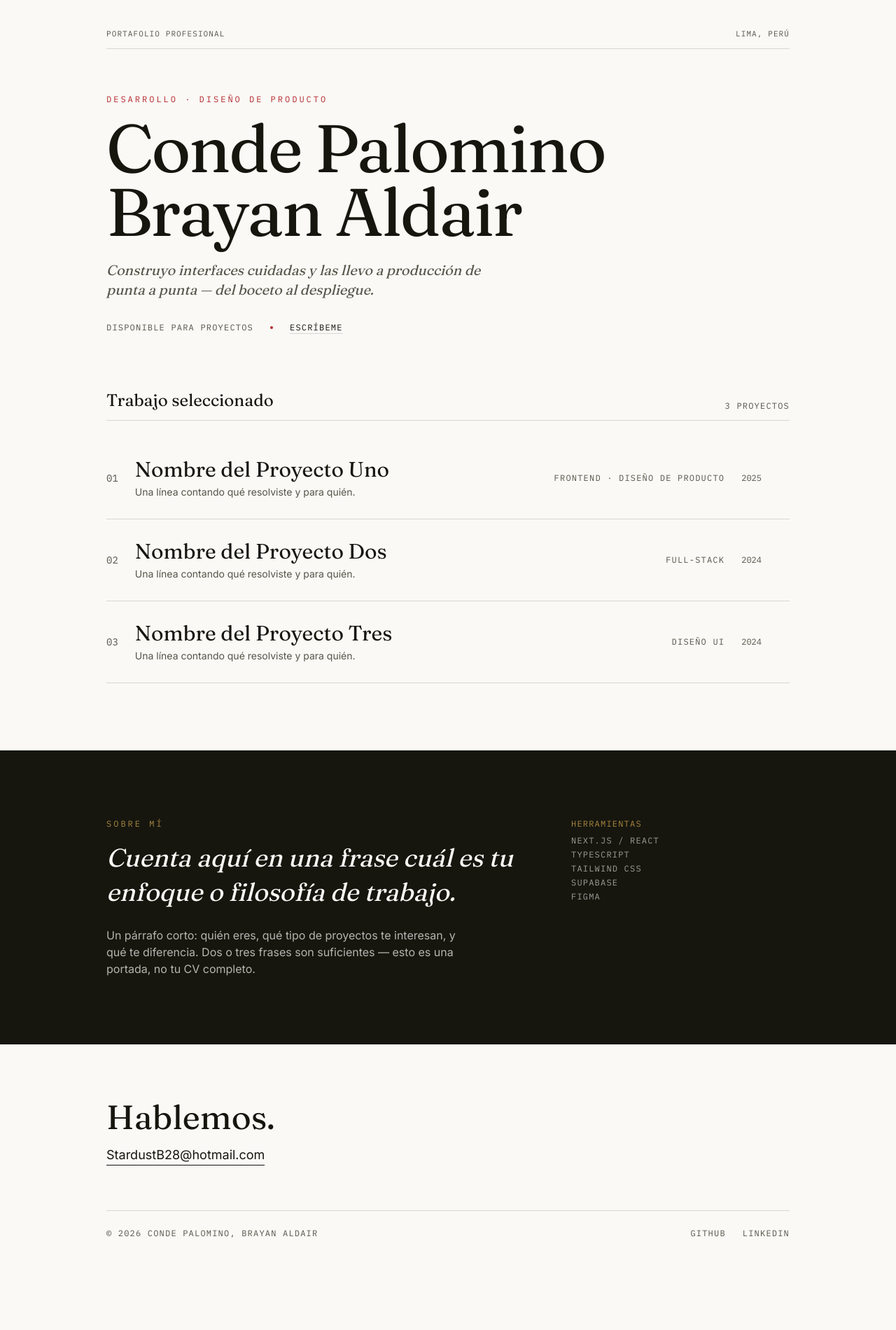
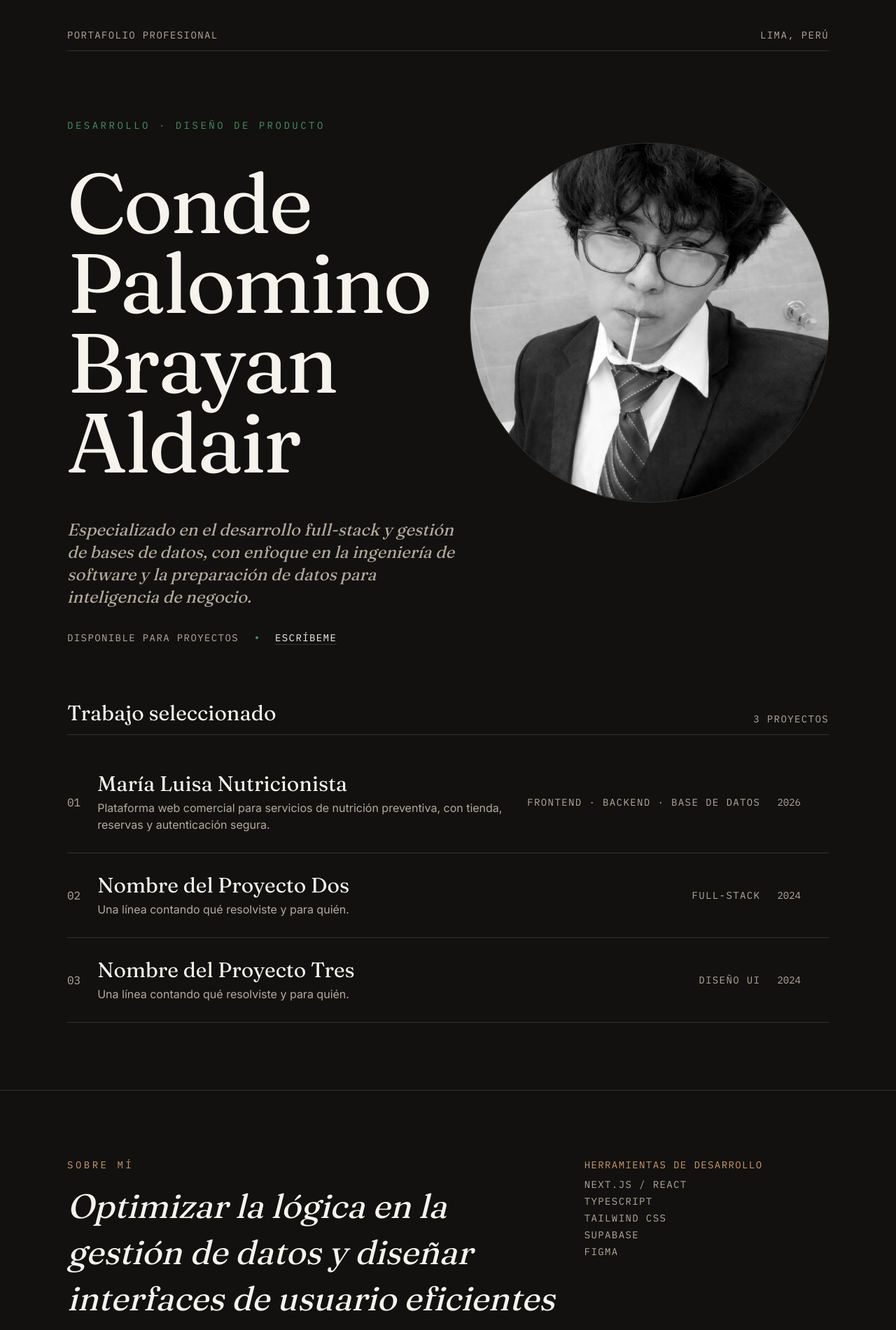
Before and after one commit to stardustb28-2003/portafolio-personal, a Next.js app: page / in a window 1280 px wide. Shown: the top 1900 px of the page at 70% size. Before the commit the page ends 1850 px from the top, so only its background shows below. Built offline with nearby package versions, Linux system fonts and the light colour scheme.

Commit message:
post cambios a color negro

```diff
--- /dev/null
+++ b/app/components/Reveal.tsx
@@ -0,0 +1,47 @@
+"use client";
+
+import { useEffect, useRef, useState } from "react";
+
+export default function Reveal({
+  children,
+  className = "",
+  delay = 0,
+  as: Tag = "div",
+}: {
+  children: React.ReactNode;
+  className?: string;
+  delay?: number;
+  as?: "div" | "li";
+}) {
+  const ref = useRef<HTMLDivElement & HTMLLIElement>(null);
+  const [visible, setVisible] = useState(false);
+
+  useEffect(() => {
+    const el = ref.current;
+    if (!el) return;
+
+    const observer = new IntersectionObserver(
+      ([entry]) => {
+        if (entry.isIntersecting) {
+          setVisible(true);
+        }
+      },
+      { threshold: 0.15, rootMargin: "0px 0px -10% 0px" }
+    );
+
+    observer.observe(el);
+    return () => observer.disconnect();
+  }, []);
+
+  return (
+    <Tag
+      ref={ref}
+      className={`transition-all duration-700 ease-out ${
+        visible ? "translate-y-0 opacity-100" : "translate-y-8 opacity-0"
+      } ${className}`}
+      style={{ transitionDelay: visible ? `${delay}ms` : "0ms" }}
+    >
+      {children}
+    </Tag>
+  );
+}
--- a/app/globals.css
+++ b/app/globals.css
@@ -1,12 +1,12 @@
 @import "tailwindcss";
 
 @theme inline {
-  --color-paper: #faf9f5;
-  --color-ink: #16160f;
-  --color-ink-soft: #55554a;
-  --color-signal: #b5282e;
-  --color-gold: #a9863f;
-  --color-hairline: #16160f26;
+  --color-paper: #121110;
+  --color-ink: #f5f3ec;
+  --color-ink-soft: #b3ab9c;
+  --color-signal: #4a8f5f;
+  --color-gold: #c99a6b;
+  --color-hairline: #f5f3ec26;
 
   --font-display: var(--font-display);
   --font-body: var(--font-body);
--- a/app/page.tsx
+++ b/app/page.tsx
@@ -1,10 +1,14 @@
+import Image from "next/image";
+import Reveal from "./components/Reveal";
+
 const work = [
   {
     n: "01",
-    title: "Nombre del Proyecto Uno",
-    role: "Frontend · Diseño de producto",
-    year: "2025",
-    desc: "Una línea contando qué resolviste y para quién.",
+    title: "María Luisa Nutricionista",
+    role: "Frontend · Backend · Base de datos",
+    year: "2026",
+    desc: "Plataforma web comercial para servicios de nutrición preventiva, con tienda, reservas y autenticación segura.",
+    link: "https://nutricionistamarialuisa.vercel.app/",
   },
   {
     n: "02",
@@ -12,6 +16,7 @@ const work = [
     role: "Full-stack",
     year: "2024",
     desc: "Una línea contando qué resolviste y para quién.",
+    link: "#",
   },
   {
     n: "03",
@@ -19,97 +24,129 @@ const work = [
     role: "Diseño UI",
     year: "2024",
     desc: "Una línea contando qué resolviste y para quién.",
+    link: "#",
   },
 ];
 
 export default function Home() {
   return (
     <main className="min-h-screen bg-paper text-ink">
-      <header className="mx-auto max-w-5xl px-6 pt-10">
-        <div className="flex items-baseline justify-between border-b border-hairline pb-3 font-mono text-[11px] uppercase tracking-widest text-ink-soft">
+      <header className="mx-auto max-w-5xl px-4 pt-6 sm:px-6 sm:pt-10 lg:px-8 xl:max-w-6xl">
+        <div className="flex items-baseline justify-between border-b border-hairline pb-3 font-mono text-xs uppercase tracking-widest text-ink-soft sm:text-sm">
           <span>Portafolio Profesional</span>
           <span>Lima, Perú</span>
         </div>
       </header>
 
-      <section className="mx-auto max-w-5xl px-6 pt-16 pb-20">
-        <p className="font-mono text-xs uppercase tracking-[0.25em] text-signal">
+      <section className="mx-auto max-w-5xl px-4 pt-10 pb-14 sm:px-6 sm:pt-16 sm:pb-20 lg:px-8 lg:pt-24 xl:max-w-6xl">
+        <Reveal>
+          <p className="font-mono text-sm uppercase tracking-[0.25em] text-signal">
             Desarrollo · Diseño de producto
           </p>
-        <h1 className="mt-4 font-[family-name:var(--font-display)] text-[13vw] leading-[0.95] tracking-tight sm:text-7xl md:text-8xl">
+        </Reveal>
+        <Reveal delay={80}>
+          <div className="mt-4 flex items-center gap-4 sm:gap-6 lg:gap-8">
+            <h1 className="font-[family-name:var(--font-display)] text-[clamp(2.75rem,11vw,7.5rem)] leading-[0.95] tracking-tight">
               Conde Palomino Brayan Aldair
             </h1>
-        <p className="mt-6 max-w-xl font-[family-name:var(--font-display)] text-xl italic text-ink-soft">
-          Construyo interfaces cuidadas y las llevo a producción de punta a
-          punta — del boceto al despliegue.
+            <div className="relative h-64 w-64 shrink-0 overflow-hidden rounded-full ring-1 ring-hairline sm:h-96 sm:w-96 lg:h-[32rem] lg:w-[32rem]">
+              <Image
+                src="/Foto.webp"
+                alt="Foto de Brayan Conde Palomino"
+                fill
+                sizes="(min-width: 1024px) 512px, (min-width: 640px) 384px, 256px"
+                className="object-cover"
+                priority
+              />
+            </div>
+          </div>
+        </Reveal>
+        <Reveal delay={160}>
+          <p className="mt-6 max-w-xl font-[family-name:var(--font-display)] text-lg italic text-ink-soft sm:text-xl lg:text-2xl">
+            Especializado en el desarrollo full-stack y gestión de bases de datos,
+            con enfoque en la ingeniería de software y la preparación de datos para
+            inteligencia de negocio.
           </p>
-        <div className="mt-8 flex flex-wrap items-center gap-x-6 gap-y-2 font-mono text-xs uppercase tracking-widest text-ink-soft">
+        </Reveal>
+        <Reveal delay={240}>
+          <div className="mt-8 flex flex-wrap items-center gap-x-6 gap-y-2 font-mono text-sm uppercase tracking-widest text-ink-soft">
             <span>Disponible para proyectos</span>
             <span className="h-1 w-1 rounded-full bg-signal" />
             <a href="#contacto" className="text-ink underline decoration-hairline underline-offset-4 hover:text-signal">
               Escríbeme
             </a>
           </div>
+        </Reveal>
       </section>
 
-      <section id="trabajo" className="mx-auto max-w-5xl px-6 pb-24">
+      <section id="trabajo" className="mx-auto max-w-5xl px-4 pb-16 sm:px-6 sm:pb-24 lg:px-8 xl:max-w-6xl">
+        <Reveal>
           <div className="mb-6 flex items-end justify-between border-b border-hairline pb-3">
-          <h2 className="font-[family-name:var(--font-display)] text-2xl">
+            <h2 className="font-[family-name:var(--font-display)] text-xl sm:text-2xl lg:text-3xl">
               Trabajo seleccionado
             </h2>
-          <span className="font-mono text-xs uppercase tracking-widest text-ink-soft">
+            <span className="font-mono text-xs uppercase tracking-widest text-ink-soft sm:text-sm">
               {work.length} proyectos
             </span>
           </div>
+        </Reveal>
 
         <ul>
-          {work.map((item) => (
-            <li key={item.n} className="group border-b border-hairline">
-              <a href="#" className="flex items-center gap-6 py-7">
-                <span className="font-mono text-sm text-ink-soft">
+          {work.map((item, i) => (
+            <Reveal key={item.n} as="li" delay={i * 100} className="group border-b border-hairline">
+              <a href={item.link} target={item.link.startsWith("http") ? "_blank" : undefined} rel="noopener noreferrer" className="flex items-center gap-3 py-5 sm:gap-6 sm:py-7">
+                <span className="font-mono text-sm text-ink-soft sm:text-base">
                   {item.n}
                 </span>
 
-                <div className="flex-1">
-                  <h3 className="font-[family-name:var(--font-display)] text-2xl transition-colors group-hover:text-signal sm:text-3xl">
+                <div className="min-w-0 flex-1">
+                  <h3 className="font-[family-name:var(--font-display)] text-lg transition-colors group-hover:text-signal sm:text-2xl lg:text-3xl">
                     {item.title}
                   </h3>
-                  <p className="mt-1 text-sm text-ink-soft">{item.desc}</p>
+                  <p className="mt-1 line-clamp-2 text-sm text-ink-soft sm:line-clamp-none sm:text-base">{item.desc}</p>
                 </div>
 
-                <span className="hidden font-mono text-xs uppercase tracking-widest text-ink-soft sm:block">
+                <span className="hidden font-mono text-sm uppercase tracking-widest text-ink-soft md:block">
                   {item.role}
                 </span>
-                <span className="font-mono text-xs text-ink-soft">
+                <span className="font-mono text-sm text-ink-soft">
                   {item.year}
                 </span>
-                <span className="translate-x-0 text-signal opacity-0 transition-all group-hover:translate-x-1 group-hover:opacity-100">
+                <span className="hidden translate-x-0 text-signal opacity-0 transition-all group-hover:translate-x-1 group-hover:opacity-100 sm:inline-block">
                   →
                 </span>
               </a>
-            </li>
+            </Reveal>
           ))}
         </ul>
       </section>
 
-      <section id="sobre-mi" className="border-t border-hairline bg-ink text-paper">
-        <div className="mx-auto grid max-w-5xl gap-10 px-6 py-24 md:grid-cols-[2fr_1fr]">
+      <section id="sobre-mi" className="border-t border-hairline">
+        <div className="mx-auto grid max-w-5xl gap-8 px-4 py-16 sm:gap-10 sm:px-6 sm:py-24 md:grid-cols-[2fr_1fr] lg:px-8 xl:max-w-6xl">
+          <Reveal>
             <div>
-            <p className="font-mono text-xs uppercase tracking-[0.25em] text-gold">
+              <p className="font-mono text-sm uppercase tracking-[0.25em] text-gold">
                 Sobre mí
               </p>
-            <blockquote className="mt-4 font-[family-name:var(--font-display)] text-3xl italic leading-snug sm:text-4xl">
-              Cuenta aquí en una frase cuál es tu enfoque o filosofía de trabajo.
+              <blockquote className="mt-4 font-[family-name:var(--font-display)] text-2xl italic leading-snug sm:text-4xl lg:text-5xl">
+                Optimizar la lógica en la gestión de datos y diseñar interfaces de usuario eficientes y escalables..
               </blockquote>
-            <p className="mt-6 max-w-lg text-paper/70">
-              Un párrafo corto: quién eres, qué tipo de proyectos te
-              interesan, y qué te diferencia. Dos o tres frases son
-              suficientes — esto es una portada, no tu CV completo.
+              <p className="mt-6 max-w-lg text-sm text-ink-soft sm:text-base">
+                Soy un desarrollador en formación enfocado en la arquitectura de bases de datos
+                y el desarrollo de interfaces de usuario.
+              </p>
+              <p className="mt-6 max-w-lg text-sm text-ink-soft sm:text-base">
+                Busco incorporarme a proyectos desafiantes
+                donde pueda aplicar mis conocimientos técnicos y adquirir experiencia práctica,
+                aportando valor tanto en la estructuración de modelos relacionales/NoSQL
+                como en la implementación de frontends interactivos y escalables.
               </p>
             </div>
+          </Reveal>
 
-          <div className="font-mono text-xs uppercase tracking-widest text-paper/60">
-            <p className="mb-2 text-gold">Herramientas</p>
+          <Reveal delay={120}>
+            <div className="font-mono text-sm uppercase tracking-widest text-ink-soft">
+              <p className="mb-2 text-gold">Herramientas de Desarrollo</p>
               <ul className="space-y-1">
                 <li>Next.js / React</li>
                 <li>TypeScript</li>
@@ -118,21 +155,39 @@ export default function Home() {
                 <li>Figma</li>
               </ul>
             </div>
+          </Reveal>
         </div>
       </section>
 
-      <footer id="contacto" className="mx-auto max-w-5xl px-6 py-20">
-        <h2 className="font-[family-name:var(--font-display)] text-4xl sm:text-5xl">
+      <footer id="contacto" className="mx-auto max-w-5xl px-4 py-14 sm:px-6 sm:py-20 lg:px-8 xl:max-w-6xl">
+        <Reveal>
+          <h2 className="font-[family-name:var(--font-display)] text-3xl sm:text-5xl lg:text-6xl">
             Hablemos.
           </h2>
-        <a href="StardustB28@hotmail.com" className="mt-4 inline-block border-b border-ink text-lg hover:text-signal hover:border-signal">
+        </Reveal>
+
+        <Reveal delay={100}>
+          <div className="mt-4 text-base sm:text-lg">
+            <p className="mb-2 break-words">
+              <span className="font-medium">Correo: </span>
+              <a href="mailto:StardustB28@hotmail.com" className="inline-block border-b border-ink hover:text-signal hover:border-signal">
                 StardustB28@hotmail.com
               </a>
+            </p>
 
-        <div className="mt-16 flex flex-wrap items-center justify-between gap-4 border-t border-hairline pt-6 font-mono text-xs uppercase tracking-widest text-ink-soft">
+            <p>
+              <span className="font-medium">WhatsApp: </span>
+              <a href="https://wa.me/1234567890" target="_blank" rel="noopener noreferrer" className="inline-block border-b border-ink hover:text-signal hover:border-signal">
+                +51 933 233 888
+              </a>
+            </p>
+          </div>
+        </Reveal>
+
+        <div className="mt-12 flex flex-wrap items-center justify-between gap-4 border-t border-hairline pt-6 font-mono text-sm uppercase tracking-widest text-ink-soft sm:mt-16">
           <span>© 2026 Conde Palomino, Brayan Aldair</span>
           <div className="flex gap-6">
-            <a href="#" className="hover:text-signal">GitHub</a>
+            <a href="https://github.com/stardustb28-2003" target="_blank" rel="noopener noreferrer" className="hover:text-signal">GitHub</a>
             <a href="https://www.linkedin.com/in/brayan-aldair-conde-palomino-292a5b399/" target="_blank" rel="noopener noreferrer" className="hover:text-signal">LinkedIn</a>
           </div>
         </div>
```
Also changed, not shown: public/Foto.webp (added). Lines whose indentation alone changed are shown as unchanged.
